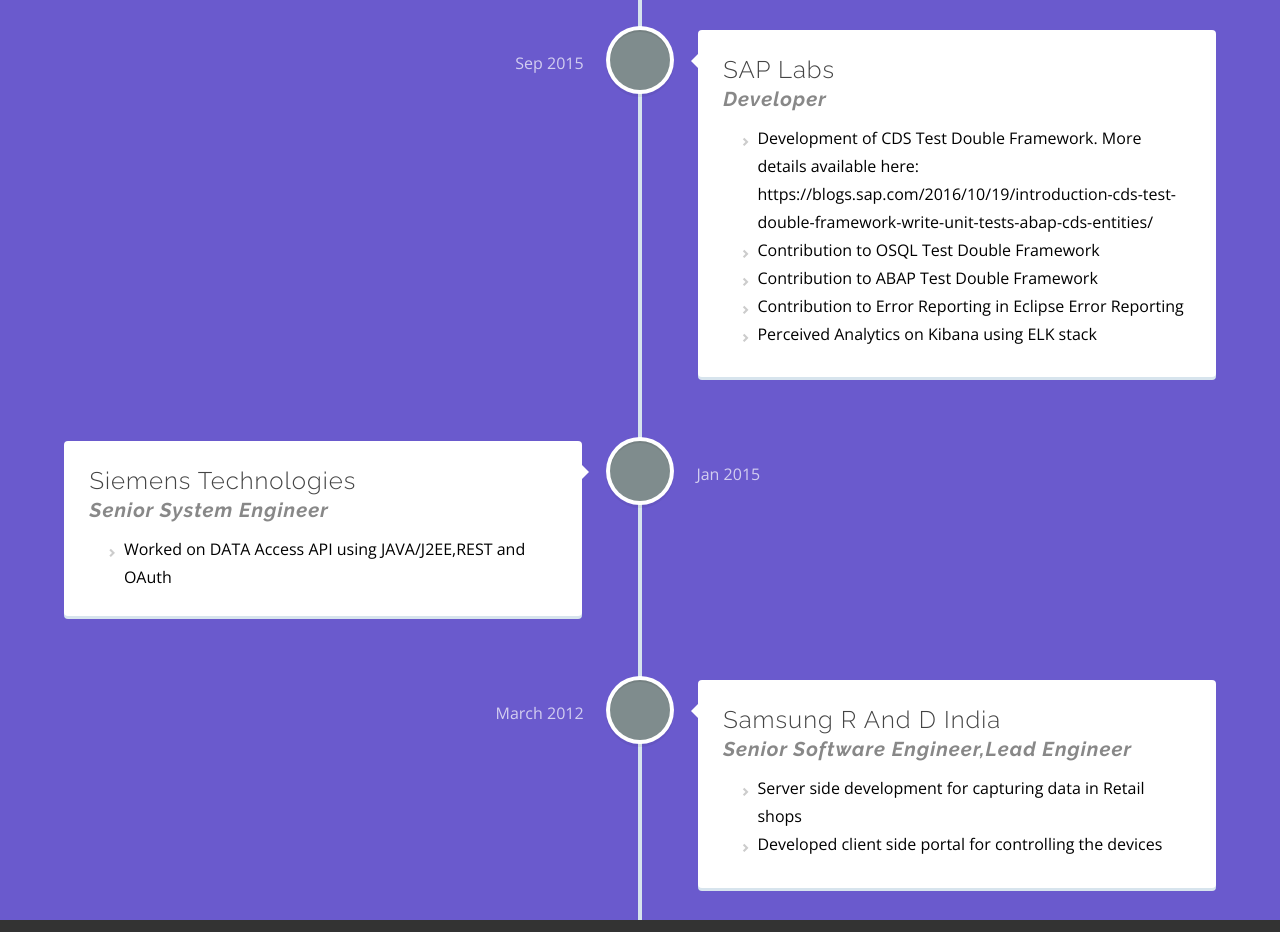
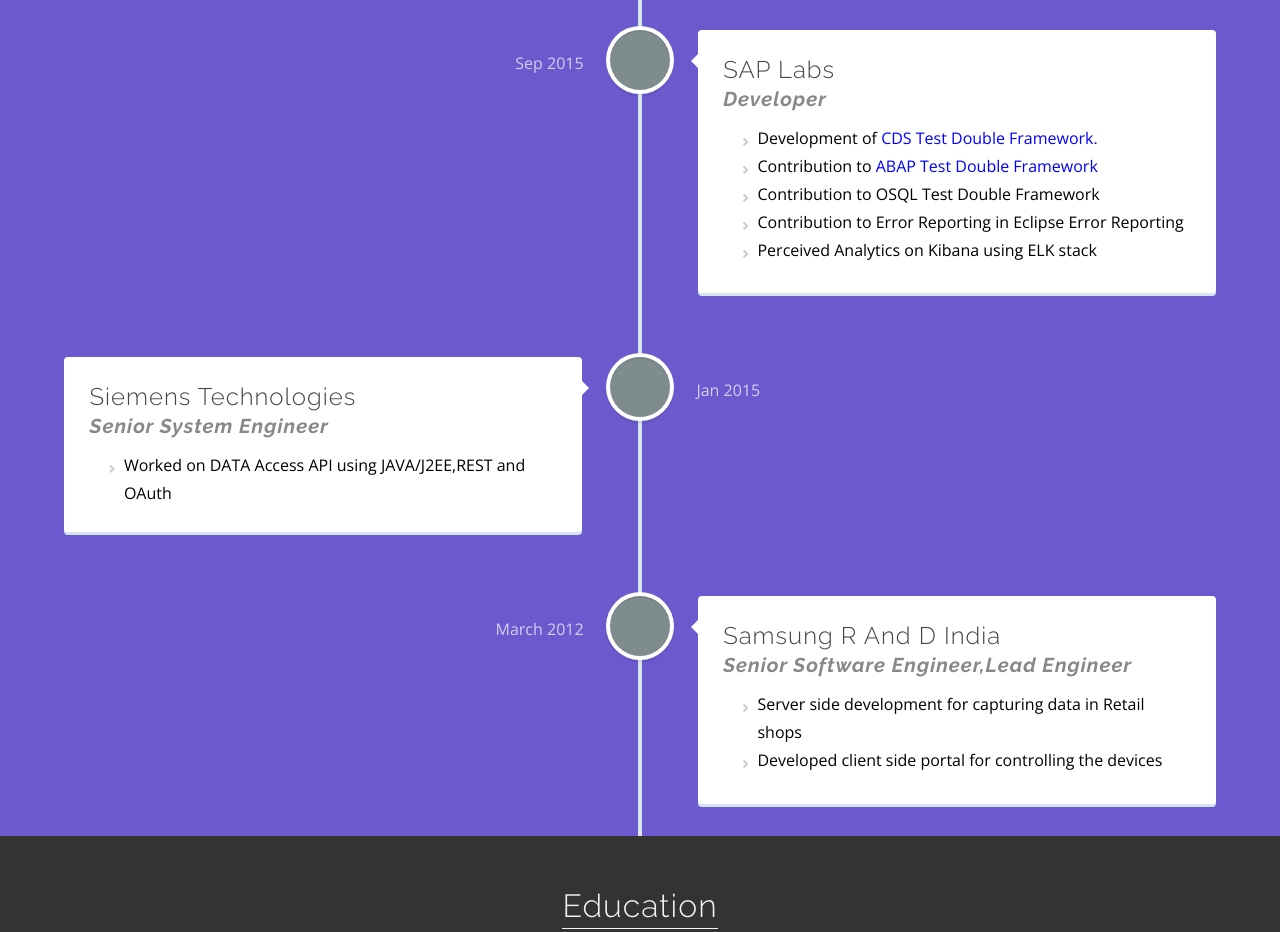
Before and after one commit to KarteekM/karteekm.github.io, a plain HTML site: page index.html in a window 1280 px wide. Shown: the part 1500-2432 px from the top of the page. Drawn offline with nearby package versions, Linux system fonts and the light colour scheme; some packages are replaced by stand-ins of ours; a script that the page names is missing.

```diff
--- a/index.html
+++ b/index.html
@@ -204,10 +204,8 @@
 						<h2>SAP Labs</h2>
 						<h4>Developer</h4>
 						<ul class="fa-ul">
-							<li>Development of CDS Test Double Framework.
-							More details available here:						  https://blogs.sap.com/2016/10/19/introduction-cds-test-double-framework-write-unit-tests-abap-cds-entities/</li>
+							<li>Development of<a href="https://blogs.sap.com/2016/10/19/introduction-cds-test-double-framework-write-unit-tests-abap-cds-entities/"  style="color:blue"> CDS Test Double Framework.</a></strong><li>Contribution to <a href="https://blogs.sap.com/2015/01/05/abap-test-double-framework-an-introduction/" style="color:blue">ABAP Test Double Framework</a></li>
 							<li>Contribution to OSQL Test Double Framework</li>
-							<li>Contribution to ABAP Test Double Framework</li>
 							<li>Contribution to Error Reporting in Eclipse Error Reporting</li>
 							<li>Perceived Analytics on Kibana using ELK stack</li>
 						</ul>
```
